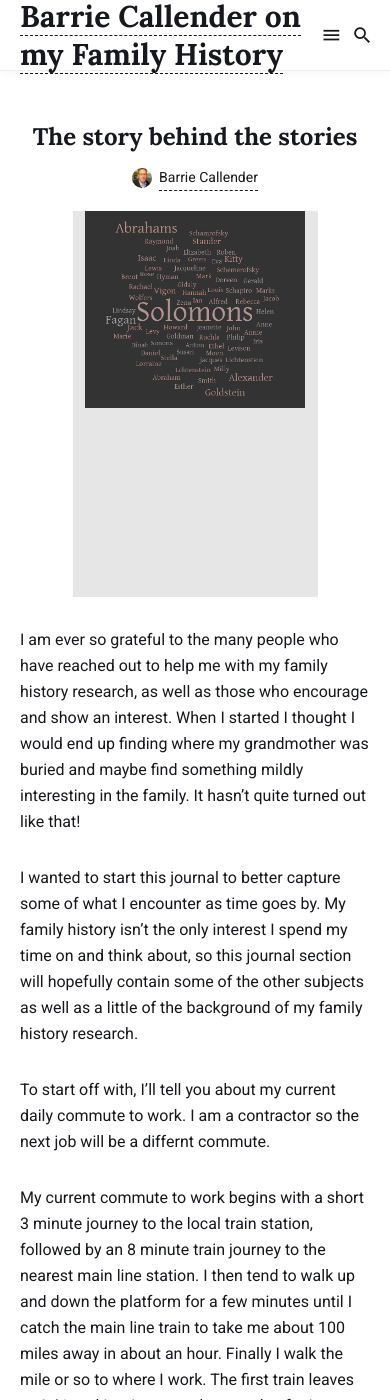
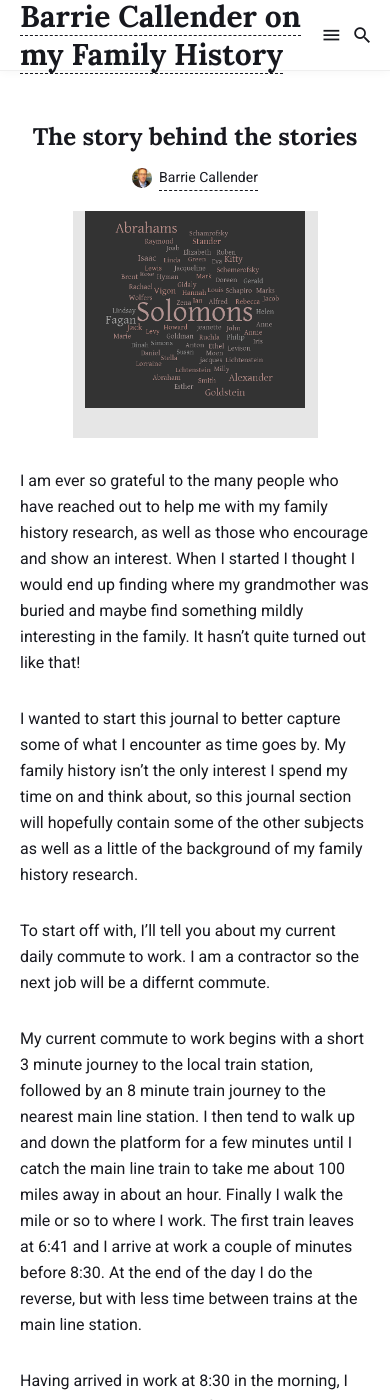
Before and after one commit to callenb/callenb.github.io, a Jekyll site: the page built from _posts/2019-11-10-the-story-behind-the-stories.md, in a window 390 px wide and 1400 px high. Built offline with Jekyll 4.4.1, drawn with Linux system fonts in a browser that asks for light colours; nearby versions of some CDN libraries.

Commit message:
removed post image extended background on small screens

```diff
--- a/_sass/4-layouts/post.scss
+++ b/_sass/4-layouts/post.scss
@@ -94,9 +94,6 @@
     content: "";
     display: table;
     padding-top: 0%;
-    @media only screen and (max-width: $desktop) {
-      padding-top: 65%;
-    }
   }
   figure {
     margin-left: 0%;
```
